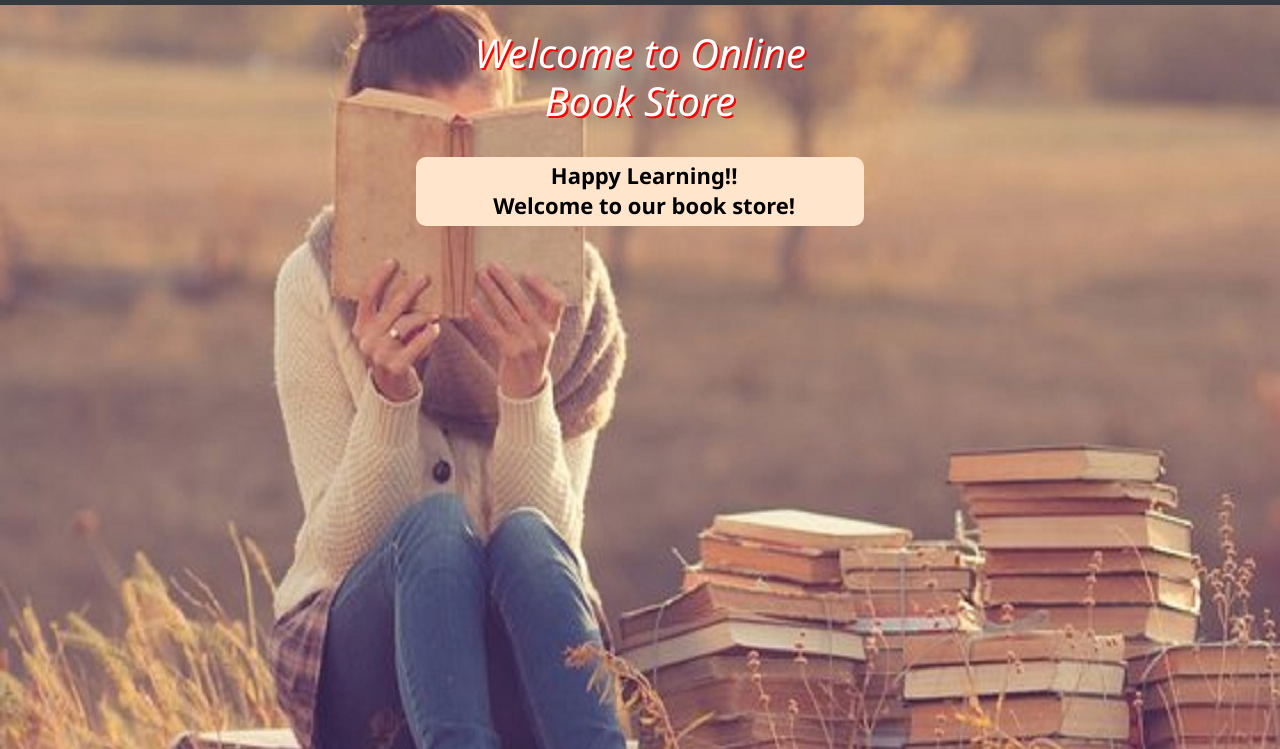
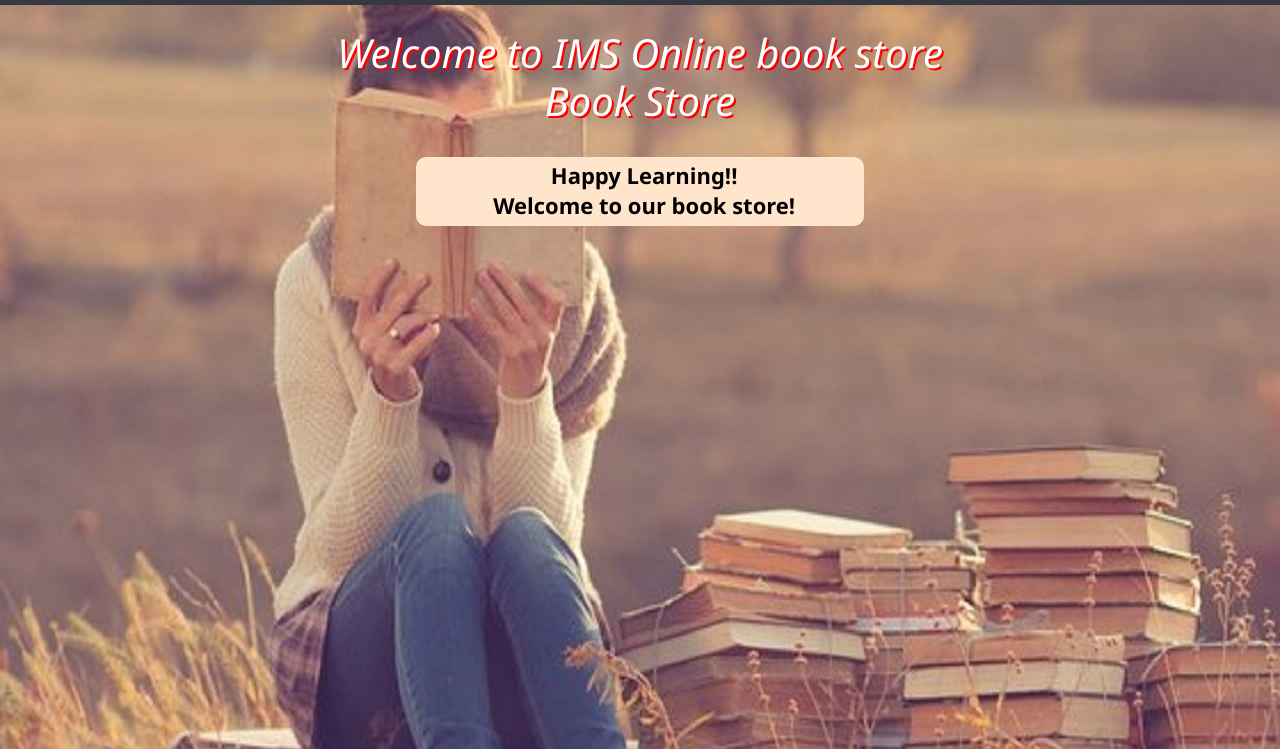
Before and after one commit to Gopichi/IMSGithub, a plain HTML site: page onlinebookstore-master/WebContent/index.html in a window 1280 px wide. Shown: the part 51-800 px from the top of the page. Drawn offline with nearby package versions, Linux system fonts and the light colour scheme.

Commit message:
Update index.html

```diff
--- a/onlinebookstore-master/WebContent/index.html
+++ b/onlinebookstore-master/WebContent/index.html
@@ -35,7 +35,7 @@
 			</nav>
 	</header>
 	<br>
-	<div id="topmid"><h1>Welcome to Online <br>Book Store</h1></div>
+	<div id="topmid"><h1>Welcome to IMS Online book store <br>Book Store</h1></div>
 	<br>
 	<table class="tab">
 		<tr>
```
